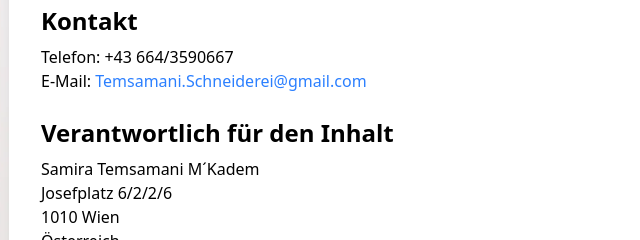
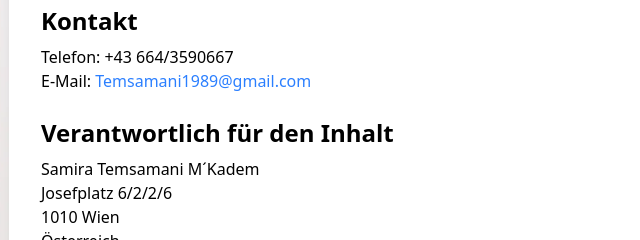
Before and after one commit to KarimJustAguy/Temsi-Schneiderei, a website: page impressum.html in a window 1280 px wide. Shown: the part 303-543 px from the top of the page, 199-839 px from the left. Drawn offline with Linux system fonts and the light colour scheme.

Commit message:
Update impressum.html

```diff
--- a/impressum.html
+++ b/impressum.html
@@ -38,7 +38,7 @@
             <h2 class="text-2xl font-semibold mb-2">Kontakt</h2>
             <p>
                 Telefon: +43 664/3590667<br>
-                E-Mail: <a href="mailto:Temsamani.Schneiderei@gmail.com" class="text-blue-500 hover:underline">Temsamani.Schneiderei@gmail.com</a>
+                E-Mail: <a href="mailto:Temsamani1989@gmail.com" class="text-blue-500 hover:underline">Temsamani1989@gmail.com</a>
             </p>
         </section>
         <section class="mb-6">
```
